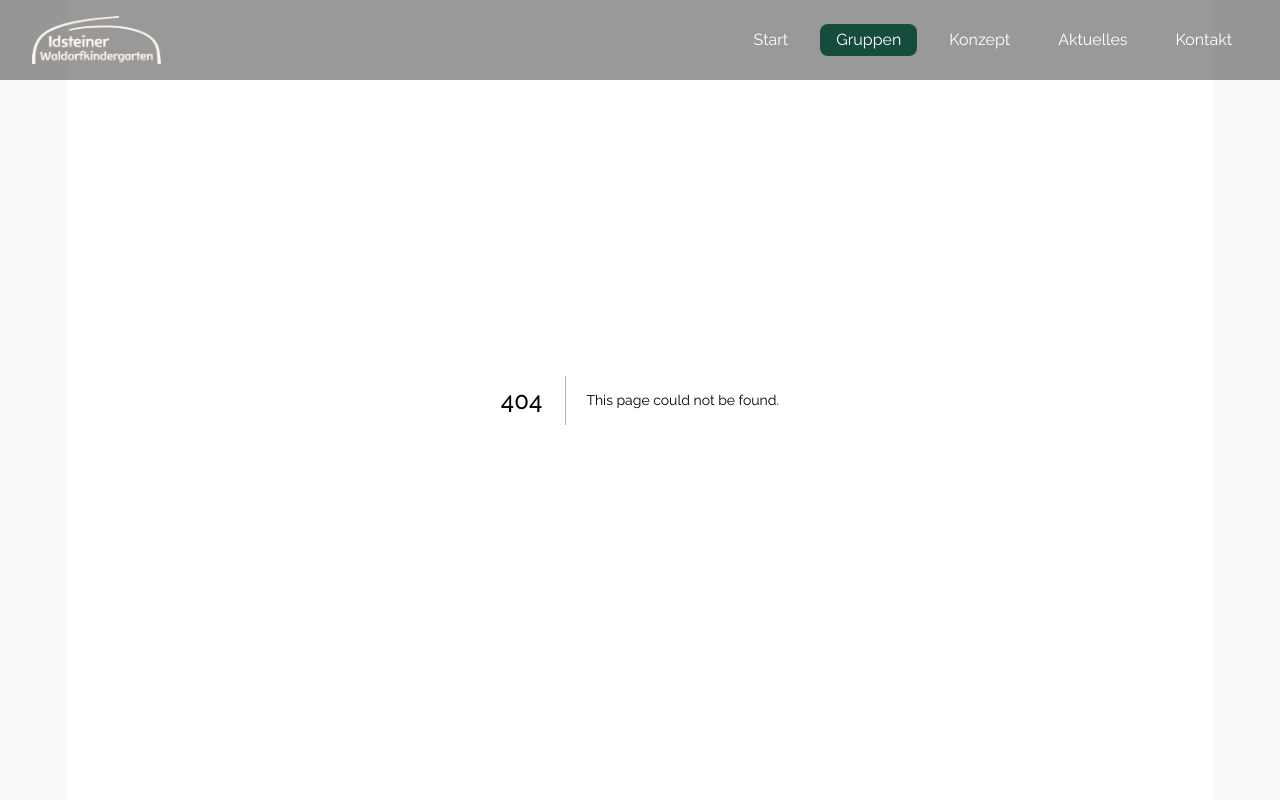
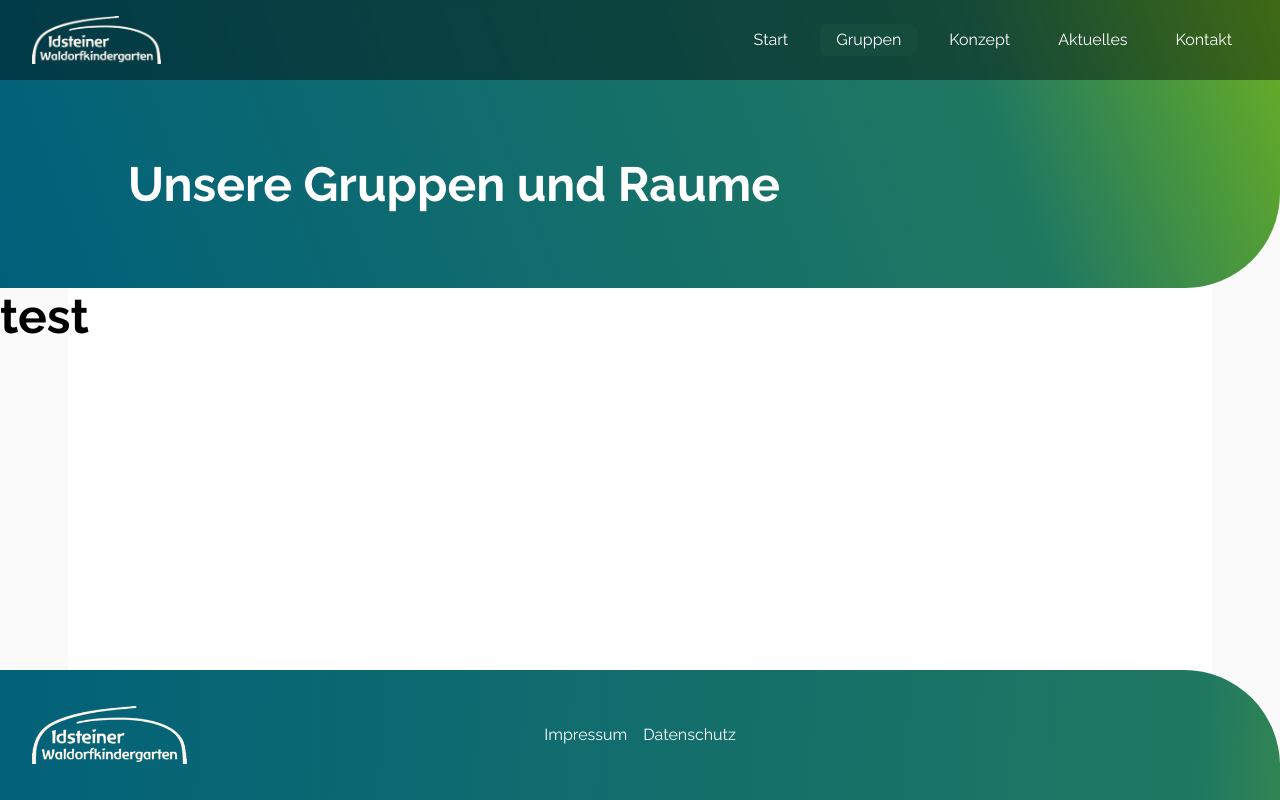
Before and after one commit to Tylopilus/waldorfkindergarten-idstein, a Next.js app: page /gruppen in a window 1280 px wide. Before the commit this address had no page. Shown: the top 800 px of the page. Built offline with nearby package versions, Linux system fonts and the light colour scheme.

Commit message:
First set for other pages + fix menu

```diff
--- a/src/app/globals.css
+++ b/src/app/globals.css
@@ -3,8 +3,12 @@
 @tailwind utilities;
 
 @layer base {
+  html {
+    height: 100%;
+  }
   body {
-    @apply font-primary;
+    @apply flex flex-col font-primary;
+    height: 100%;
   }
   h1 {
     @apply font-primary text-2xl font-bold leading-[1.5em] tracking-[.09em] sm:text-5xl sm:leading-[normal] sm:tracking-normal;
--- /dev/null
+++ b/src/app/gruppen/page.tsx
@@ -0,0 +1,13 @@
+import { StageHeader } from '@/components/StageHeader';
+import Image from 'next/image';
+
+export default function Page() {
+  return (
+    <main className='flex-1'>
+      <StageHeader>
+        <h1 className='text-white'>Unsere Gruppen und Raume</h1>
+      </StageHeader>
+      <h1>test</h1>
+    </main>
+  );
+}
--- a/src/components/Navigation.tsx
+++ b/src/components/Navigation.tsx
@@ -42,7 +42,10 @@ export function Navigation() {
       >
         {links.map((link) => (
           <li key={link.href}>
-            <Navlink props={{ activeSegment, ...link }} />
+            <Navlink
+              props={{ activeSegment, ...link }}
+              setNavExpanded={setIsNavExpanded}
+            />
           </li>
         ))}
       </ul>
@@ -60,8 +63,9 @@ type NavlinkProps = {
     targetSegment: string | null;
     title: string;
   };
+  setNavExpanded: (value: boolean) => void;
 };
-const Navlink: React.FC<NavlinkProps> = ({ props }) => {
+const Navlink: React.FC<NavlinkProps> = ({ props, setNavExpanded }) => {
   const match = props.targetSegment === props.activeSegment;
 
   return (
@@ -71,6 +75,9 @@ const Navlink: React.FC<NavlinkProps> = ({ props }) => {
         match ? 'bg-[hsl(165,57%,19%)] text-white' : ''
       )}
       href={props.href}
+      onClick={() => {
+        setNavExpanded(false);
+      }}
     >
       {props.title}
     </Link>
--- /dev/null
+++ b/src/components/StageHeader.tsx
@@ -0,0 +1,11 @@
+function StageHeader({ children }: { children: React.ReactNode }) {
+  return (
+    <section className='grid h-52 w-full items-center rounded-br-[95px] bg-gradient1 px-8 sm:h-72 lg:pl-32 lg:pr-0'>
+      <div className='flex flex-col items-center gap-4 lg:flex-row lg:items-start'>
+        <div className='mt-20 flex flex-col md:gap-8'>{children}</div>
+      </div>
+    </section>
+  );
+}
+
+export { StageHeader };
```
